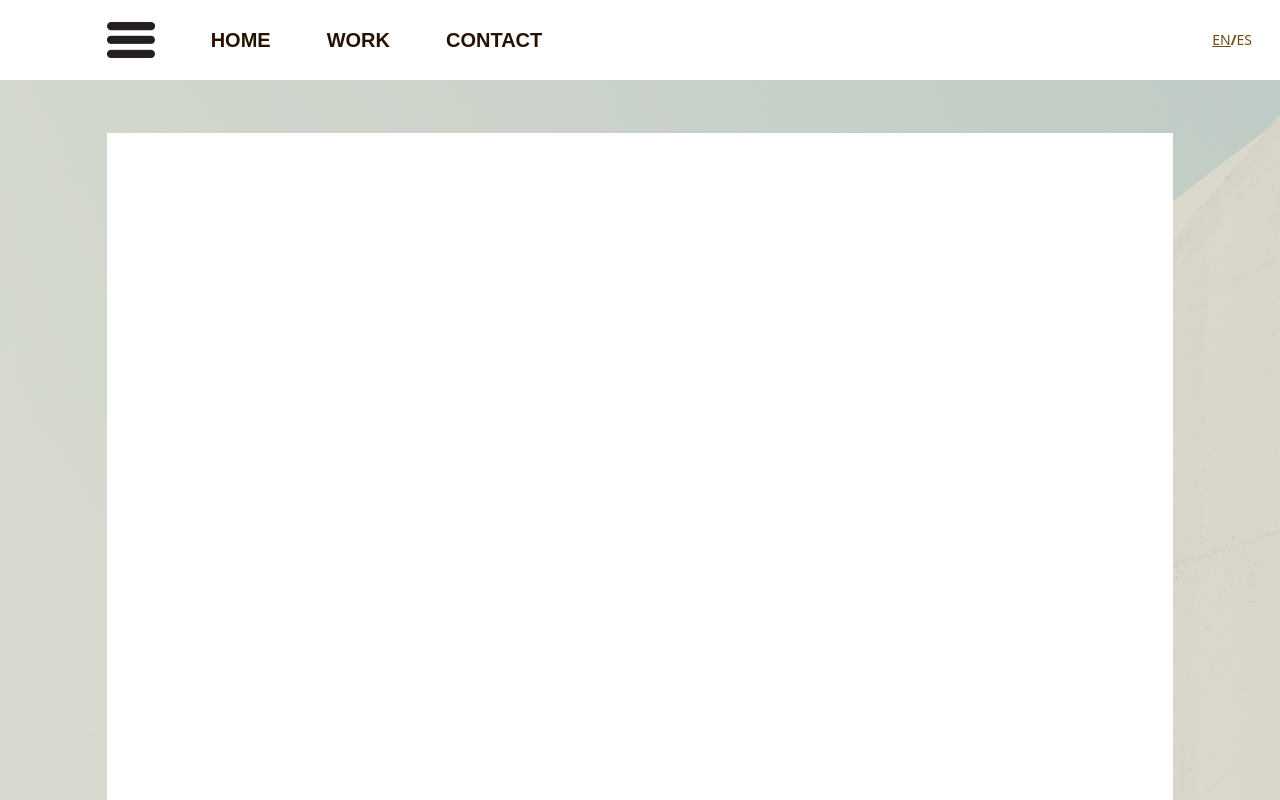
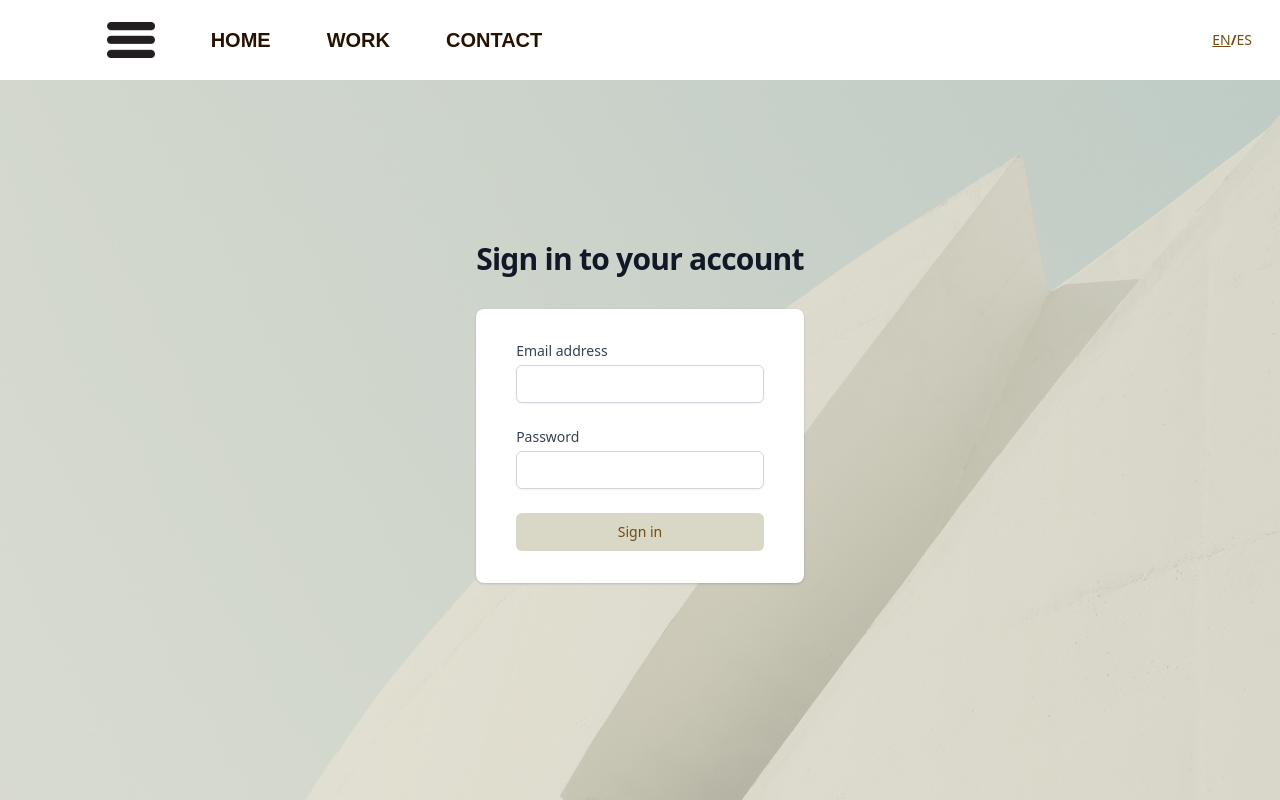
Before and after one commit to danielsantiago1230/GUILLERMO-QUINTERO-ROJAS, a Nuxt app: page /Login in a window 1280 px wide. Built offline with nearby package versions, Linux system fonts and the light colour scheme.

Commit message:
add few config firebase

```diff
--- /dev/null
+++ b/layouts/default.vue
@@ -0,0 +1,42 @@
+<template>
+  <div>
+    <TopNav :english="english" @handle-language="handleLanguage" />
+    <Nuxt :nuxt-child-key="englishkey" />
+  </div>
+</template>
+
+<script>
+import TopNav from '~/components/TopNav.vue'
+export default {
+  name: 'DefaultVue',
+  components: { TopNav },
+  data () {
+    return {
+      english: true,
+      englishkey: 'enlish'
+    }
+  },
+  beforeMount () {
+    if (sessionStorage.getItem('english')) {
+      this.english = JSON.parse(sessionStorage.getItem('english'))
+    } else {
+      sessionStorage.english = JSON.stringify(this.english)
+    }
+  },
+  methods: {
+    handleLanguage (value) {
+      if (value) {
+        this.englishkey = 'enlish'
+      } else {
+        this.englishkey = 'spanish'
+      }
+      this.english = value
+      sessionStorage.english = JSON.stringify(this.english)
+    }
+  }
+}
+</script>
+
+<style lang="scss" scoped>
+
+</style>
--- a/package.json
+++ b/package.json
@@ -13,6 +13,7 @@
   },
   "dependencies": {
     "@nuxtjs/axios": "^5.13.6",
+    "@nuxtjs/firebase": "^8.2.2",
     "@nuxtjs/google-fonts": "^3.0.0-0",
     "core-js": "^3.19.3",
     "firebase": "^9.10.0",
--- a/pages/Login.vue
+++ b/pages/Login.vue
@@ -1,21 +1,78 @@
 <template>
   <div class="bg-bulding-art bg-cover bg-center h-screen w-full">
-    <TopNav :english="english" @handle-language="handleLanguage" />
     <main class="h-full w-full bg-gray-bg bg-opacity-70 flex justify-center items-end">
-      <div class="h-5/6 w-5/6 bg-white flex flex-row">
+      <div class="flex min-h-full flex-col justify-center py-12 sm:px-6 lg:px-8">
+        <!--title login-->
+        <div class="sm:mx-auto sm:w-full sm:max-w-md">
+          <h2 class="mt-6 text-center text-3xl font-bold tracking-tight text-gray-900">
+            {{ english ? 'Sign in to your account' : 'Inicia sesión con tú cuenta' }}
+          </h2>
+        </div>
+        <!--form login-->
+        <div class="mt-8 sm:mx-auto sm:w-full sm:max-w-md">
+          <div class="bg-white py-8 px-4 shadow rounded-lg sm:px-10">
+            <form class="space-y-6" action="#" method="POST" @submit.prevent="signIn">
+              <!--input email-->
+              <div>
+                <label for="email" class="block text-sm font-medium text-gray-700">
+                  {{ english ? 'Email address' : 'Dirección de correo' }}
+                </label>
+                <div class="mt-1">
+                  <input
+                    id="email"
+                    v-model="email"
+                    name="email"
+                    type="email"
+                    autocomplete="email"
+                    required="required"
+                    class="block w-full appearance-none rounded-md border border-gray-300 px-3 py-2 placeholder-gray-400 shadow-sm focus:border-indigo-500 focus:outline-none focus:ring-indigo-500 sm:text-sm"
+                  >
+                </div>
+              </div>
+              <!--input password-->
+              <div>
+                <label for="password" class="block text-sm font-medium text-gray-700">
+                  {{ english ? 'Password' : 'Contraseña' }}
+                </label>
+                <div class="mt-1">
+                  <input
+                    id="password"
+                    v-model="password"
+                    name="password"
+                    type="password"
+                    autocomplete="current-password"
+                    required="required"
+                    class="block w-full appearance-none rounded-md border border-gray-300 px-3 py-2 placeholder-gray-400 shadow-sm focus:border-indigo-500 focus:outline-none focus:ring-indigo-500 sm:text-sm"
+                  >
+                </div>
+              </div>
+              <!--submit-->
+              <div>
+                <button type="submit" class="flex w-full justify-center rounded-md border border-transparent py-2 px-4 text-sm font-medium text-brown-button bg-gray-bg hover:bg-brown-soft hover:text-gray-bg">
+                  {{ english ? 'Sign in' : 'Iniciar sesión' }}
+                </button>
+              </div>
+            </form>
+            <div v-if="error" class="mt-4 text-red-500">
+              {{ error.message }}
+            </div>
+          </div>
+        </div>
       </div>
     </main>
   </div>
 </template>
 
 <script>
-import TopNav from '~/components/TopNav.vue'
 export default {
   name: 'LoginVue',
-  components: { TopNav },
+  // components: { TopNav },
   data () {
     return {
-      english: true
+      english: true,
+      email: '',
+      password: '',
+      error: ''
     }
   },
   head () {
@@ -25,7 +82,7 @@ export default {
         {
           hid: 'description',
           name: 'description',
-          content: 'Login page for Guillermo Quintero Rojas'
+          content: 'Sign in page for Guillermo Quintero Rojas'
         }
       ]
     }
@@ -38,9 +95,12 @@ export default {
     }
   },
   methods: {
-    handleLanguage (value) {
-      this.english = value
-      sessionStorage.english = JSON.stringify(this.english)
+    async signIn () {
+      // await firebase.auth().signInWithEmailAndPassword(this.email, this.password).then((data) => {
+      //   console.log(data)
+      // }).catch((error) => {
+      //   this.error = error
+      // })
     }
   }
 }
--- a/pages/Secret.vue
+++ b/pages/Secret.vue
@@ -1,6 +1,5 @@
 <template>
   <div class="bg-bulding-art bg-cover bg-center h-screen w-full">
-    <TopNav :english="english" @handle-language="handleLanguage" />
     <main class="h-full w-full bg-gray-bg bg-opacity-70 flex justify-center items-end">
       <div class="h-5/6 w-5/6 bg-white flex flex-row">
       </div>
@@ -9,10 +8,9 @@
 </template>
 
 <script>
-import TopNav from '~/components/TopNav.vue'
 export default {
   name: 'SecretVue',
-  components: { TopNav },
+  // components: { TopNav },
   data () {
     return {
       english: true
@@ -36,12 +34,12 @@ export default {
     } else {
       sessionStorage.english = JSON.stringify(this.english)
     }
-  },
-  methods: {
-    handleLanguage (value) {
-      this.english = value
-      sessionStorage.english = JSON.stringify(this.english)
-    }
   }
+  // methods: {
+  //   handleLanguage (value) {
+  //     this.english = value
+  //     sessionStorage.english = JSON.stringify(this.english)
+  //   }
+  // }
 }
 </script>
--- a/pages/Work/_id.vue
+++ b/pages/Work/_id.vue
@@ -1,6 +1,5 @@
 <template>
   <div class="bg-bulding-art bg-cover bg-center h-screen w-full">
-    <TopNav :english="english" @handle-language="handleLanguage" />
     <main class="h-full w-full bg-gray-bg bg-opacity-70 flex justify-center items-end">
       <div class="h-5/6 w-5/6 flex flex-col items-center lg:justify-between" :class="id[index] === undefined ? 'bg-error-page bg-cover' : 'bg-white'">
         <img src="../../public/warning.png" alt="warning" class="w-24 mt-6" :class="id[index] === undefined ? 'flex' : 'hidden'">
@@ -35,10 +34,9 @@
 </template>
 
 <script>
-import TopNav from '~/components/TopNav.vue'
 export default {
   name: 'DetailsWork',
-  components: { TopNav },
+  // components: { TopNav },
   data () {
     return {
       id: {
@@ -86,12 +84,12 @@ export default {
     } else {
       sessionStorage.english = JSON.stringify(this.english)
     }
-  },
-  methods: {
-    handleLanguage (value) {
-      this.english = value
-      sessionStorage.english = JSON.stringify(this.english)
-    }
   }
+  // methods: {
+  //   handleLanguage (value) {
+  //     this.english = value
+  //     sessionStorage.english = JSON.stringify(this.english)
+  //   }
+  // }
 }
 </script>
--- a/pages/Work/index.vue
+++ b/pages/Work/index.vue
@@ -1,6 +1,5 @@
 <template>
   <div class="bg-bulding-art bg-cover bg-center h-screen w-full">
-    <TopNav :english="english" @handle-language="handleLanguage" />
     <main class="h-full w-full bg-gray-bg bg-opacity-70 flex justify-center items-end">
       <div class="h-5/6 w-5/6 bg-white flex flex-row">
         <div class="w-1/2 h-full bg-bulding-left bg-cover bg-center" />
@@ -13,10 +12,9 @@
 </template>
 
 <script>
-import TopNav from '~/components/TopNav.vue'
 export default {
   name: 'WorkGuillermo',
-  components: { TopNav },
+  // components: { TopNav }
   data () {
     return {
       english: true
@@ -40,12 +38,12 @@ export default {
     } else {
       sessionStorage.english = JSON.stringify(this.english)
     }
-  },
-  methods: {
-    handleLanguage (value) {
-      this.english = value
-      sessionStorage.english = JSON.stringify(this.english)
-    }
   }
+  // methods: {
+  //   handleLanguage (value) {
+  //     this.english = value
+  //     sessionStorage.english = JSON.stringify(this.english)
+  //   }
+  // }
 }
 </script>
--- a/pages/index.vue
+++ b/pages/index.vue
@@ -1,6 +1,5 @@
 <template>
   <div class="bg-bulding-art bg-cover bg-center h-screen w-full">
-    <TopNav :english="english" @handle-language="handleLanguage" />
     <ModalBiography :english="english" :red-more="redMore" @handle-red-more="handleRedMore" />
     <main class="h-full w-full bg-gray-bg bg-opacity-70 flex justify-center items-end">
       <div class="h-5/6 w-5/6 bg-white flex flex-row">
@@ -31,11 +30,10 @@
 </template>
 
 <script>
-import TopNav from '~/components/TopNav.vue'
 import ModalBiography from '~/components/ModalBiography.vue'
 export default {
   name: 'IndexPage',
-  components: { TopNav, ModalBiography },
+  components: { ModalBiography },
   data () {
     return {
       english: true,
@@ -62,10 +60,6 @@ export default {
     }
   },
   methods: {
-    handleLanguage (value) {
-      this.english = value
-      sessionStorage.english = JSON.stringify(this.english)
-    },
     handleRedMore (value) {
       this.redMore = value
     }
```
Also changed, not shown: 1 other file (tests, documents, lock files or other folders).
